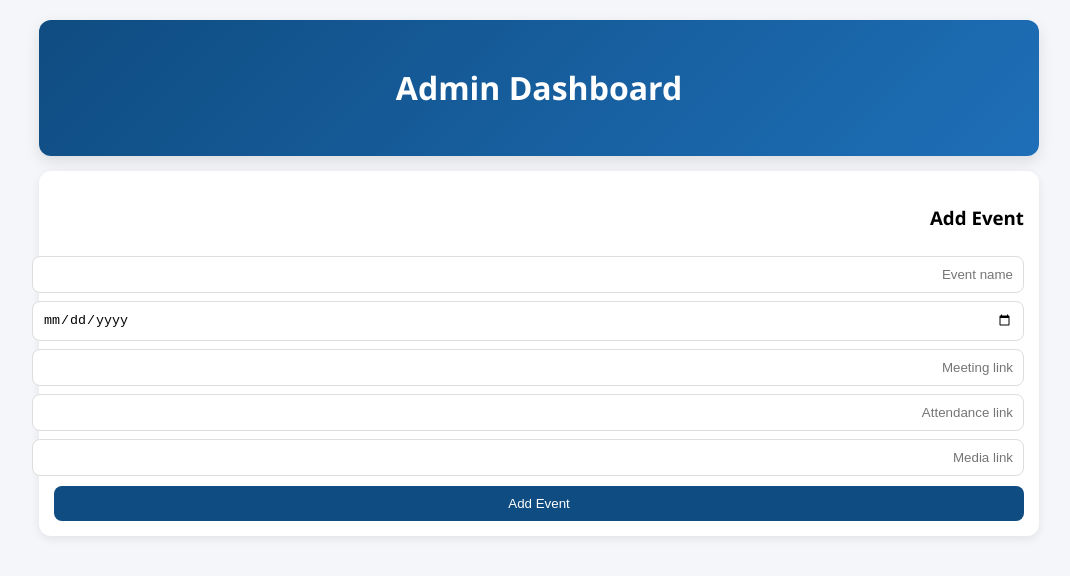
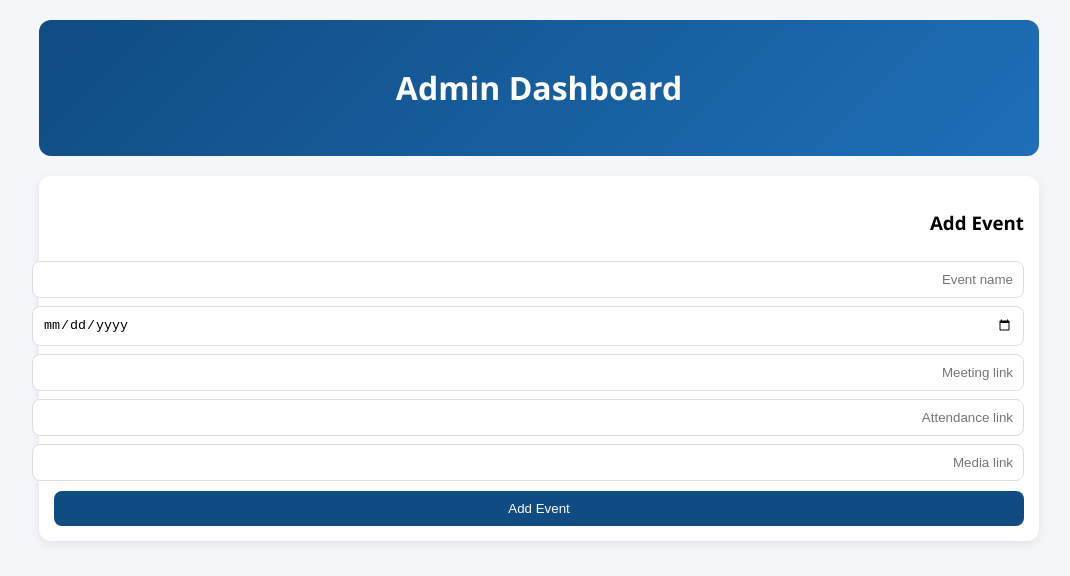
Before and after one commit to romiosublos/events-system, a plain HTML site: page admin.html in a window 1280 px wide. Shown: the whole page, without its empty margins (101-1171 px from the left). Drawn offline with Linux system fonts and the light colour scheme.

Commit message:
Update style.css

```diff
--- a/style.css
+++ b/style.css
@@ -17,13 +17,13 @@ body{
   padding:25px;
   border-radius:12px;
   text-align:center;
-  box-shadow:0 6px 15px rgba(0,0,0,0.1);
+  margin-bottom:20px;
 }
 
 .card{
   background:#fff;
+  padding:15px;
   margin-top:15px;
-  padding:15px;
   border-radius:12px;
   box-shadow:0 3px 10px rgba(0,0,0,0.08);
 }
```
